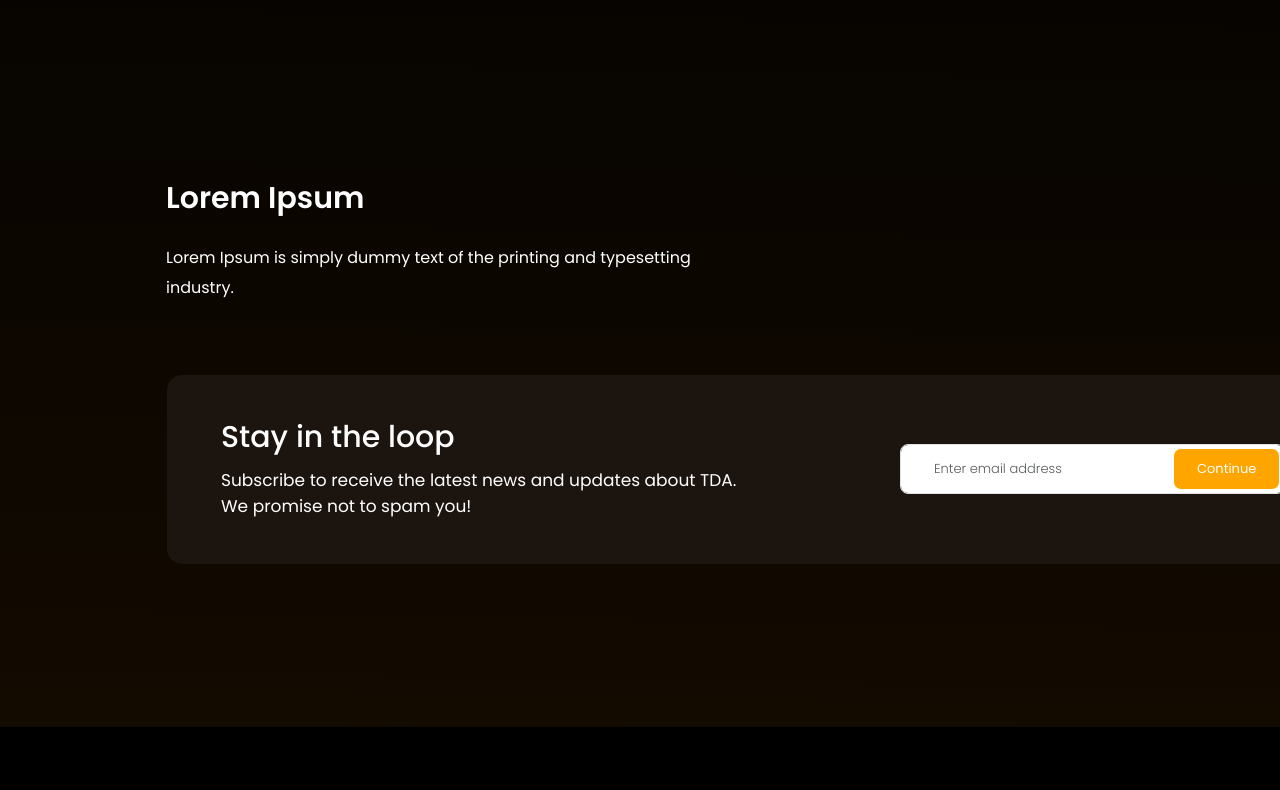
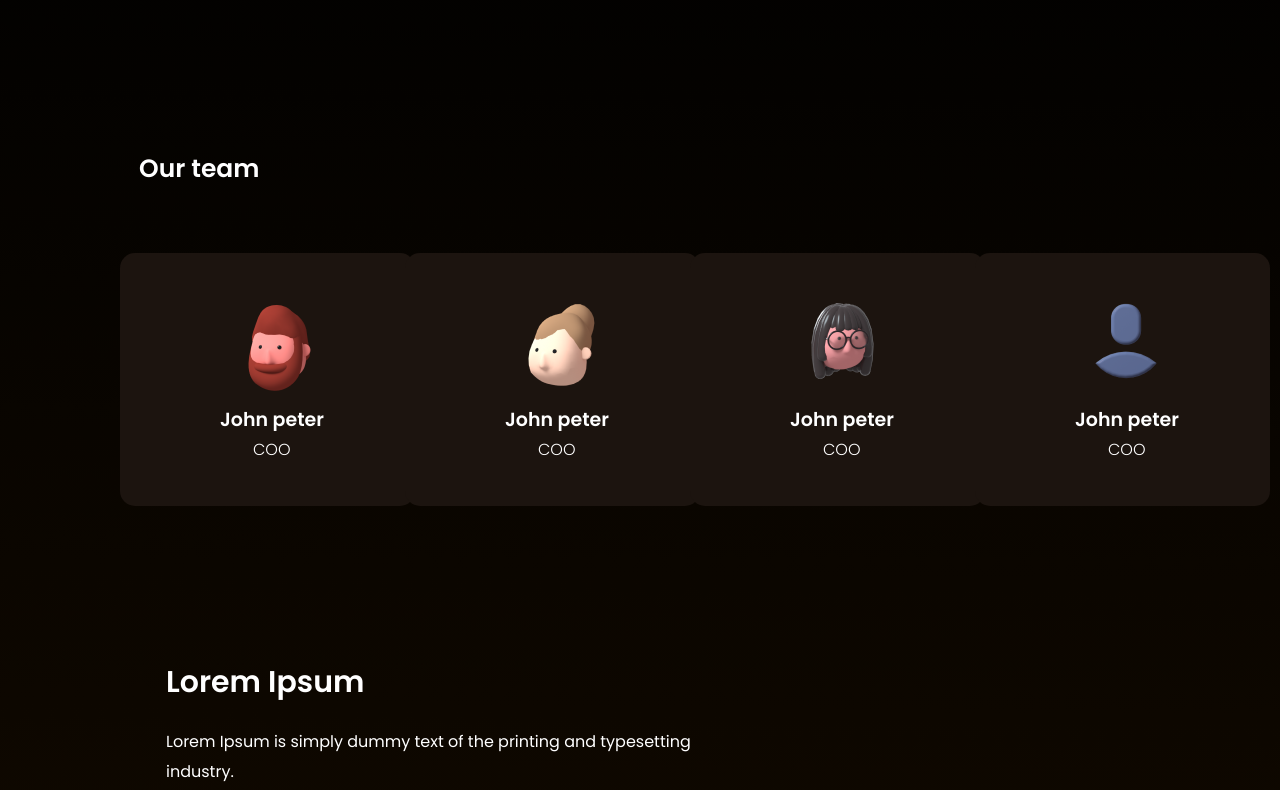
Before and after one commit to Tarasov-Serhii/dev-GameLogo, a website: page dev/about-us.html in a window 1280 px wide. Shown: the part 1818-2608 px from the top of the page. Drawn offline with nearby package versions, Linux system fonts and the light colour scheme; files that its build step writes are made by us from their sources.

Commit message:
team part

```diff
--- a/dev/about-us.html
+++ b/dev/about-us.html
@@ -4,6 +4,7 @@
     @@include('templates/aboutpage/aboutus-first-part.html')
     @@include('templates/aboutpage/why-work.html')
     @@include('templates/aboutpage/info-section-aboutus.html')
+    @@include('templates/aboutpage/team-section.html')
     @@include('templates/subscribe-part.html')
 </main>
 @@include('templates/footer.html')
--- /dev/null
+++ b/dev/sass/aboutpage/team-section.scss
@@ -0,0 +1,51 @@
+.team-section {
+ margin-top: 154px;
+ color: white;
+}
+
+.team-section .section-title {
+ font-size: 25px;
+ font-weight: 600;
+ line-height: 45.12px;
+ margin-bottom: 56px;
+ position: relative;
+ left: 57px;
+ bottom: 6px;
+}
+
+.team-card {
+ background: #1C140F;
+ padding: 20px;
+ border-radius: 15px;
+ text-align: left;
+ width:295px;
+ height: 253px;
+ position: relative;
+ left: 38px
+}
+
+
+.team-card h3 {
+ font-size: 19px;
+ font-weight: 600;
+ line-height: 38.48px;
+ position: absolute;
+ top: 148px;
+left: 100px;
+}
+
+.team-card p {
+ font-size: 16px;
+ font-weight: 300;
+ line-height: 32.4px;
+ position: absolute;
+ top: 181px;
+ left: 133px;
+}
+
+
+.img-team {
+    position: relative;
+    left: 78px;
+    top: 15px;
+}
--- a/dev/sass/subscribe-part.scss
+++ b/dev/sass/subscribe-part.scss
@@ -1,6 +1,6 @@
 .subscribe-section {
     padding: 50px 0 0px;
-    margin-top: 122px;
+    margin-top: 98px;
     margin-bottom: 121px;
 }
 
--- a/dev/style.scss
+++ b/dev/style.scss
@@ -25,6 +25,7 @@ Use it to make something cool, have fun, and share what you've learned with othe
 @import "sass/aboutpage/aboutus-first-part.scss";
 @import "sass/aboutpage/why-work.scss";
 @import "sass/aboutpage/info-section-aboutus.scss";
+@import "sass/aboutpage/team-section.scss";
 
 @import "sass/subscribe-part.scss";
 @import "sass/footer";
--- /dev/null
+++ b/dev/templates/aboutpage/team-section.html
@@ -0,0 +1,39 @@
+<section class="team-section">
+    <div class="container">
+      <h2 class="section-title">Our team</h2>
+      <div class="row">
+
+        <div class="col-lg-3">
+          <div class="team-card">
+            <img src="assets/img/Bill.png" class="img-team">
+            <h3>John peter</h3>
+            <p>COO</p>
+          </div>
+        </div>
+
+        <div class="col-lg-3">
+          <div class="team-card">
+            <img src="assets/img/Beverly.png" class="img-team">
+            <h3>John peter</h3>
+            <p>COO</p>
+          </div>
+        </div>
+
+        <div class="col-lg-3">
+          <div class="team-card">
+            <img src="assets/img/Claudia.png" class="img-team">
+            <h3>John peter</h3>
+            <p>COO</p>
+          </div>
+        </div>
+
+        <div class="col-lg-3">
+          <div class="team-card">
+            <img src="assets/img/Avatar.png" class="img-team">
+            <h3>John peter</h3>
+            <p>COO</p>
+          </div>
+        </div>
+      </div>
+    </div>
+  </section>
```
Also changed, not shown: dev/assets/img/Avatar.png (added), dev/assets/img/Beverly.png (added), dev/assets/img/Bill.png (added), dev/assets/img/Claudia.png (added).
